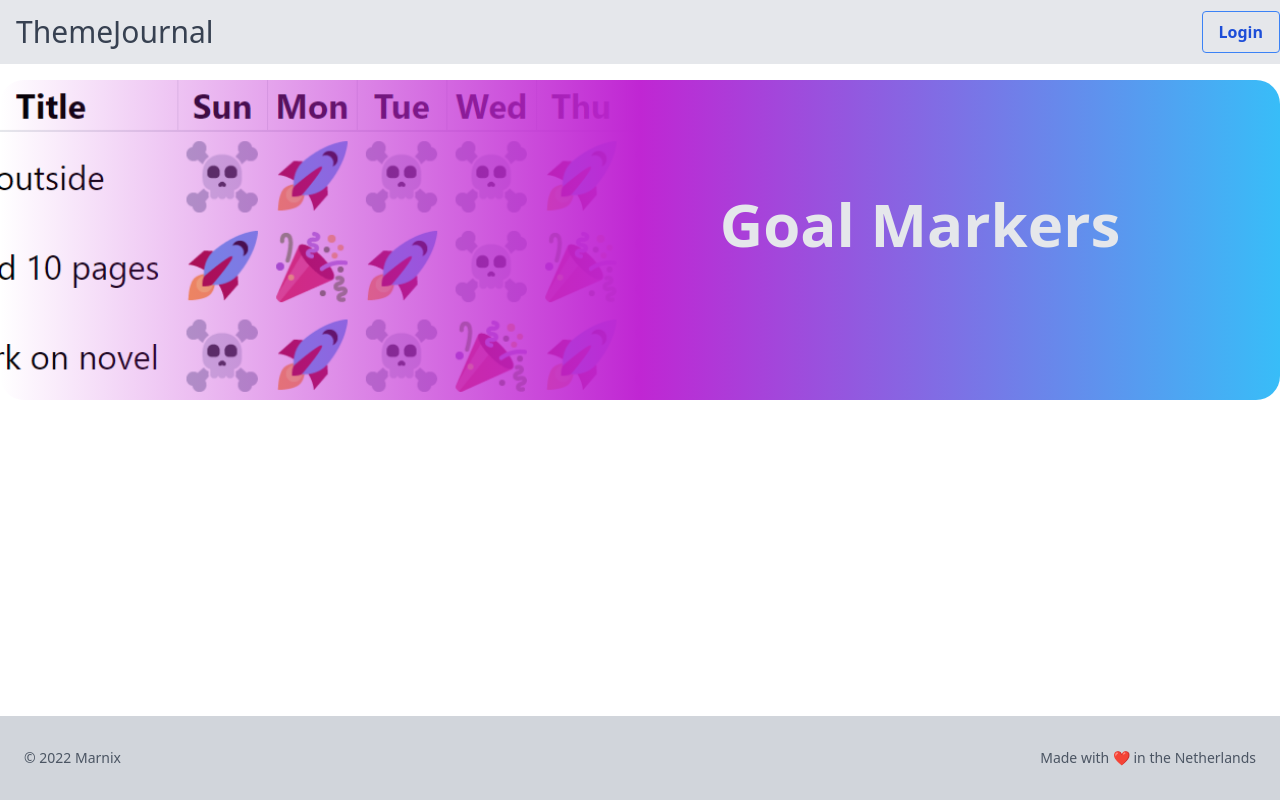
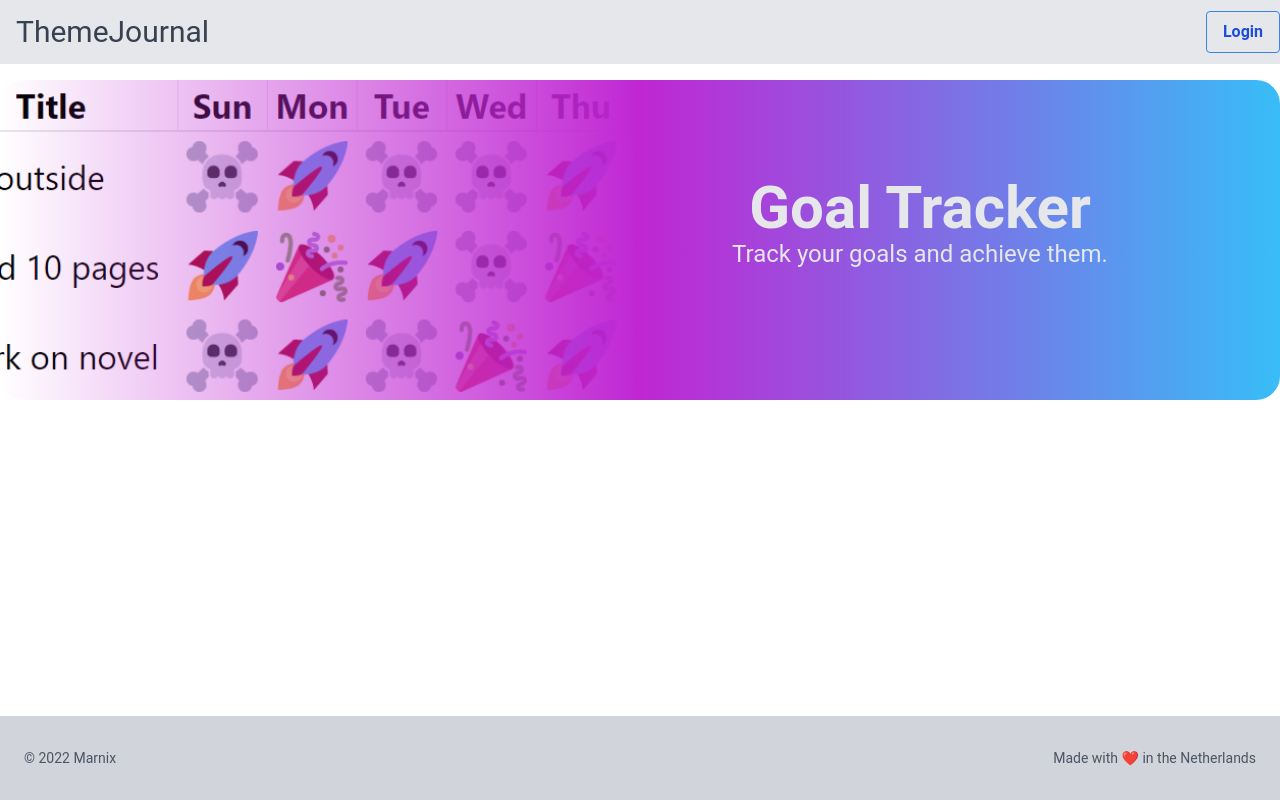
Before and after one commit to SophiaH67/theme-journal, a Next.js app: page / in a window 1280 px wide. Built offline with nearby package versions, Linux system fonts and the light colour scheme; no server answers.

Commit message:
fix: font

```diff
--- a/pages/_app.tsx
+++ b/pages/_app.tsx
@@ -7,7 +7,7 @@ import Footer from "../components/home/Footer";
 function MyApp({ Component, pageProps }: AppProps) {
   ReactModal.setAppElement("#__next");
   return (
-    <div className="min-w-screen min-h-screen">
+    <div className="min-w-screen min-h-screen font-roboto">
       <div className="flex min-h-screen flex-col justify-between">
         <div>
           <Nav />
--- a/pages/index.tsx
+++ b/pages/index.tsx
@@ -5,9 +5,14 @@ const Home: NextPage = () => {
   return (
     <div>
       <Segment image={"/goals_example.png"} left={false}>
-        <h1 className="table-cell h-full text-center align-middle text-4xl font-bold md:text-6xl">
-          Goal Markers
-        </h1>
+        <div className="table-cell h-full align-middle">
+          <h1 className="text-center text-4xl font-bold md:text-6xl">
+            Goal Tracker
+          </h1>
+          <p className="text-center text-xl md:text-2xl">
+            Track your goals and achieve them.
+          </p>
+        </div>
       </Segment>
     </div>
   );
--- a/styles/globals.css
+++ b/styles/globals.css
@@ -1,6 +1,8 @@
 @tailwind base;
 @tailwind components;
 @tailwind utilities;
+
+@import url("https://fonts.googleapis.com/css2?family=Roboto&display=swap");
 
 .ReactModal__Overlay {
   opacity: 0;
--- a/tailwind.config.js
+++ b/tailwind.config.js
@@ -4,7 +4,11 @@ module.exports = {
     "./components/**/*.{js,ts,jsx,tsx}",
   ],
   theme: {
-    extend: {},
+    extend: {
+      fontFamily: {
+        roboto: ["Roboto", "sans-serif"],
+      },
+    },
   },
   plugins: [],
 };
```
